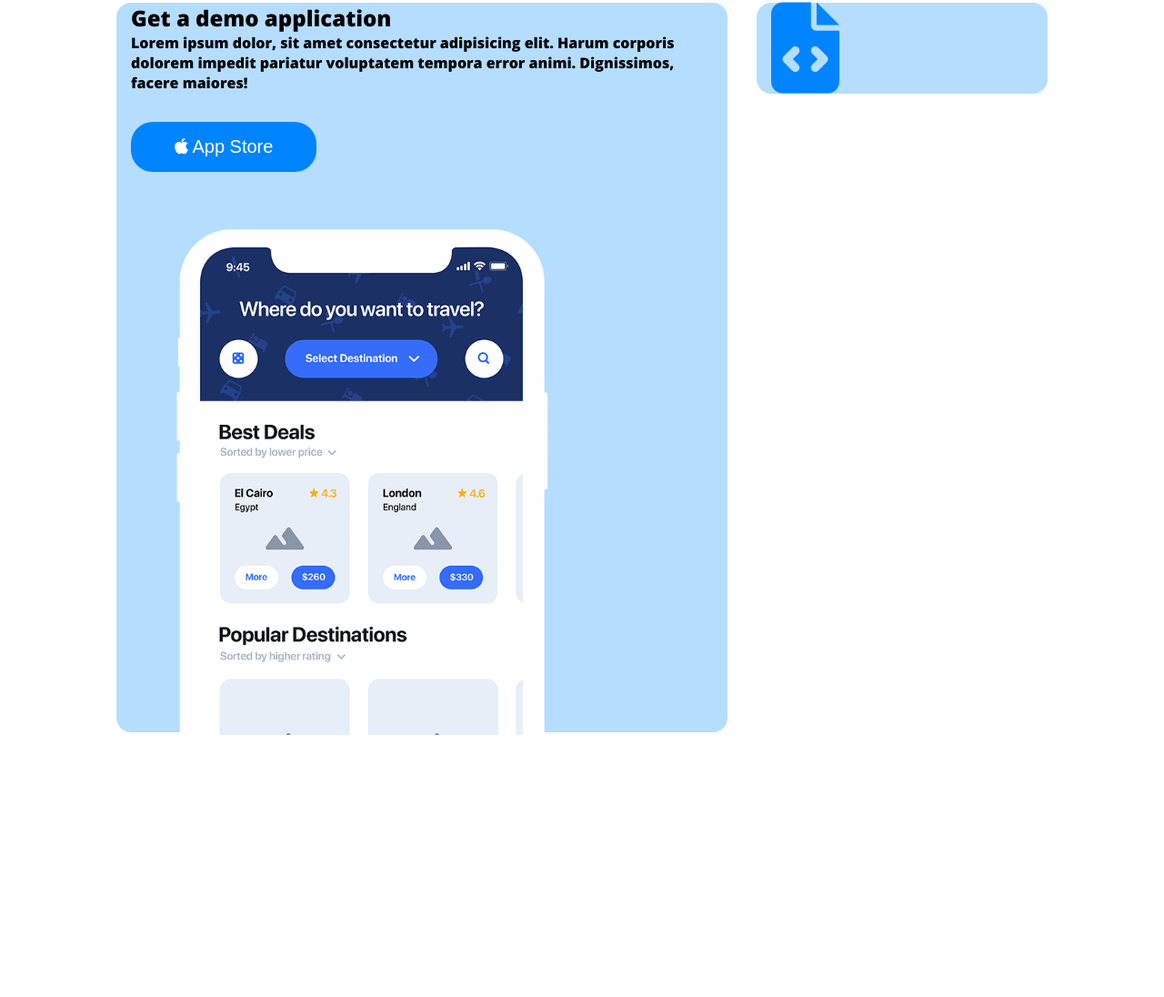
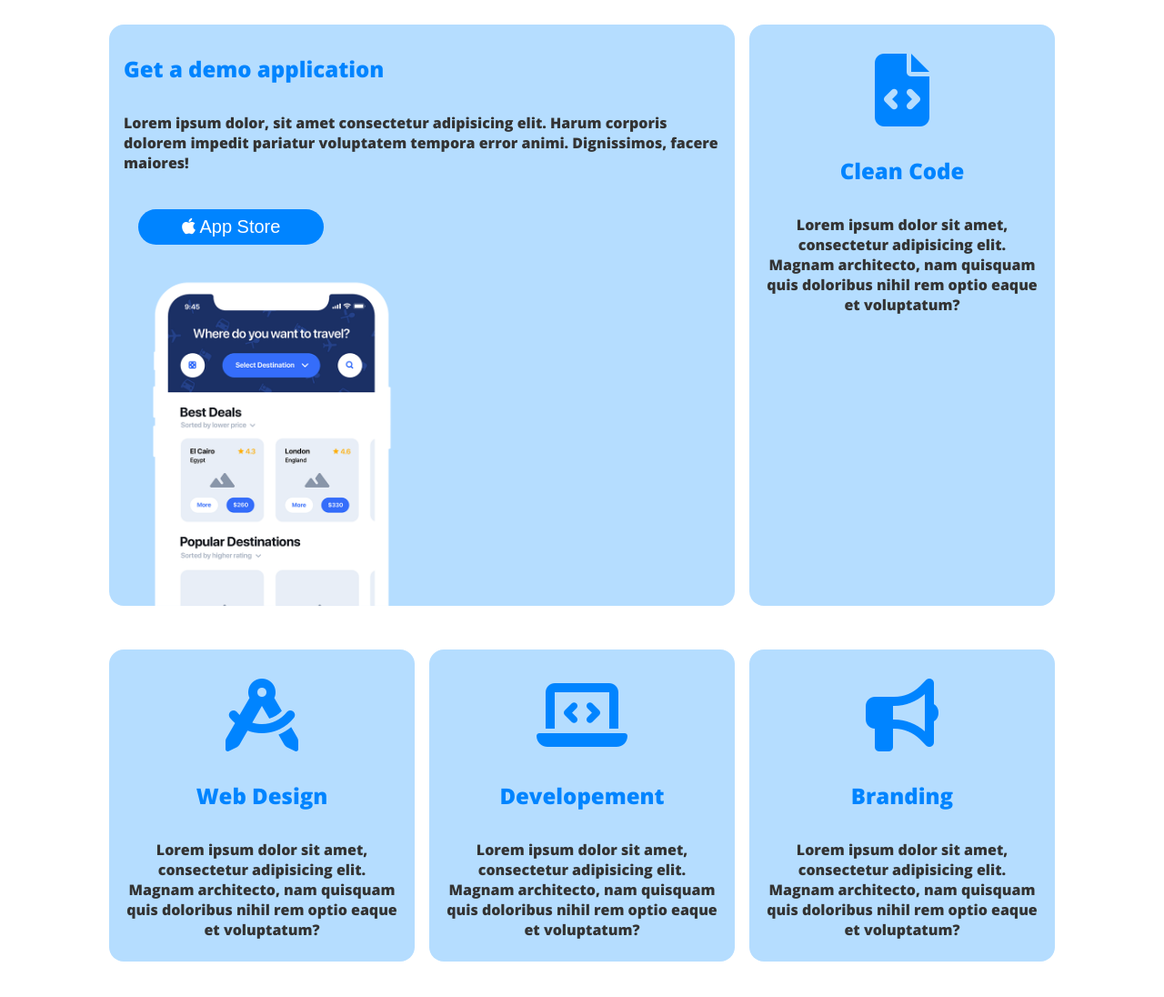
Before and after one commit to Valentina-De-Mite/htmlcss-responsive-layout, a plain HTML site: page index.html in a window 1280 px wide. Shown: the part 106-1202 px from the top of the page at 91% size. Before the commit the page ends 943 px from the top, so only its background shows below. Drawn offline with nearby package versions, Linux system fonts and the light colour scheme.

Commit message:
added card

```diff
--- a/assets/style.css
+++ b/assets/style.css
@@ -32,7 +32,7 @@ body {
 }
 
 [class^='col-'] {
-    padding: 0 1rem;
+    padding: 1.5rem 0.5rem;
 }
 
 .col-4 {
@@ -82,46 +82,74 @@ body {
     background-color: var(--rsp-light-heanvenly);
     border-radius: 1rem;
     margin-bottom: 1rem;
-    text-align: center;
     margin: auto;
     padding: 0 1rem;
+    height: 100%;
 }
 
-.card>h2 {
+.card-text>h2 {
     color: var(--rsp-heanvenly);
     padding: 2rem 0;
 }
 
-.card>p {
+.card-text>p {
     color: var(--rsp-footer);
-    text-align: left;
-    padding-bottom: 1rem;
+    padding-bottom: 1.5rem;
 }
 
 .bgc-blue {
     color: white;
     background-color: var(--rsp-heanvenly);
-    padding: 1rem 3rem;
+    padding: 0.5rem 3rem;
     font-size: 20px;
     border-radius: 1.5rem;
     border: none;
     font-family: 'PT Sans', sans-serif;
-    margin: 2rem 0;
+    margin: 1rem 1rem;
+}
+
+.mobile {
+    justify-content: center;
+    display: flex;
 }
 
 .img-card {
-    width: 80%;
+    width: 65%;
     margin-top: 1rem;
-    margin-bottom: -0.5rem;
+
 }
 
-.fa-file-code {
+.fa-file-code,
+.fa-compass-drafting,
+.fa-laptop-code,
+.fa-bullhorn {
     color: var(--rsp-heanvenly);
-    font-size: 100px;
+    font-size: 80px;
+    padding-top: 2rem;
+}
+
+.card {
+    background-color: var(--rsp-light-heanvenly);
+    border-radius: 1rem;
+    margin-bottom: 1rem;
+    margin: auto;
+    padding: 0 1rem;
+}
+
+/* .card-text {
+    width: 90%;
+    margin: auto;
+} */
+
+.text-left {
+    text-align: left;
+}
+
+.text-center {
     text-align: center;
 }
 
-/* Moibile First */
+/* Mobile First */
 header {
     background-color: var(--rsp-heanvenly);
 }
@@ -162,14 +190,14 @@ header nav>.desktop_menu {
         width: 100%;
     }
 
-    .card {
-        background-color: var(--rsp-light-heanvenly);
-        border-radius: 1rem;
-        margin-bottom: 1rem;
-        text-align: left;
-        margin: auto;
-        padding: 0 1rem;
+    .img-card {
+        width: 60%;
     }
+
+    .mobile {
+        justify-content: left;
+    }
+
 }
 
 @media screen and (min-width: 1024px) {
@@ -180,6 +208,13 @@ header nav>.desktop_menu {
     header nav>.desktop_menu {
         display: block;
     }
+
+    .img-card {
+        width: 50%;
+        margin-top: 1rem;
+
+    }
+
 }
 
 @media screen and (min-width: 1440px) {
@@ -195,4 +230,9 @@ header nav>.desktop_menu {
         display: flex;
     }
 
+    .img-card {
+        width: 85%;
+        padding-top: 4rem;
+    }
+
 }
--- a/index.html
+++ b/index.html
@@ -34,8 +34,8 @@
 		<div class="container">
 			<div class="row">
 				<div class="col-12 col-md-8">
-                    <div class="card">
-                        <div class="card-flex">
+                    <div class="card text-left ">
+                        <div class="card-text">
                             <h2>Get a demo application</h2>
                             <p>Lorem ipsum dolor, sit amet consectetur adipisicing elit. Harum corporis dolorem impedit pariatur voluptatem tempora error animi. Dignissimos, facere maiores!</p>
                             <button class="bgc-blue">
@@ -43,14 +43,63 @@
                                 App Store
                             </button>
                         </div>
-                        <div >
+                        <div class="mobile" >
                             <img class="img-card" src="./assets/images/phone.png" alt="phone">
                         </div>
                     </div>
 				</div>
 				<div class="col-12 col-md-4 d-lg-block">
-					<div class="card">
+					<div class="card text-center">
+                        <div class="card-text">
                         <i class="fa-solid fa-file-code"></i>
+                        <h2>
+                             Clean Code
+                        </h2>
+                        <p>
+                            Lorem ipsum dolor sit amet, consectetur adipisicing elit. Magnam architecto, nam quisquam quis doloribus nihil rem optio eaque et voluptatum?
+                        </p>
+                        </div>
+
+                    </div>
+				</div>
+                <div class="col-12 col-md-4 d-lg-block">
+					<div class="card text-center">
+                        <div class="card-text">
+                            <i class="fa-solid fa-compass-drafting"></i>
+                        <h2>
+                             Web Design
+                        </h2>
+                        <p>
+                            Lorem ipsum dolor sit amet, consectetur adipisicing elit. Magnam architecto, nam quisquam quis doloribus nihil rem optio eaque et voluptatum?
+                        </p>
+                        </div>
+
+                    </div>
+				</div>
+                <div class="col-12 col-md-4 d-lg-block">
+					<div class="card text-center">
+                        <div class="card-text">
+                            <i class="fa-solid fa-laptop-code"></i>
+                        <h2>
+                             Developement
+                        </h2>
+                        <p>
+                            Lorem ipsum dolor sit amet, consectetur adipisicing elit. Magnam architecto, nam quisquam quis doloribus nihil rem optio eaque et voluptatum?
+                        </p>
+                        </div>
+                    </div>
+				</div>
+                <div class="col-12 col-md-4 d-lg-block">
+					<div class="card text-center">
+                        <div class="card-text">
+                            <i class="fa-solid fa-bullhorn"></i>
+                        <h2>
+                             Branding
+                        </h2>
+                        <p>
+                            Lorem ipsum dolor sit amet, consectetur adipisicing elit. Magnam architecto, nam quisquam quis doloribus nihil rem optio eaque et voluptatum?
+                        </p>
+                        </div>
 
                     </div>
 				</div>
```
